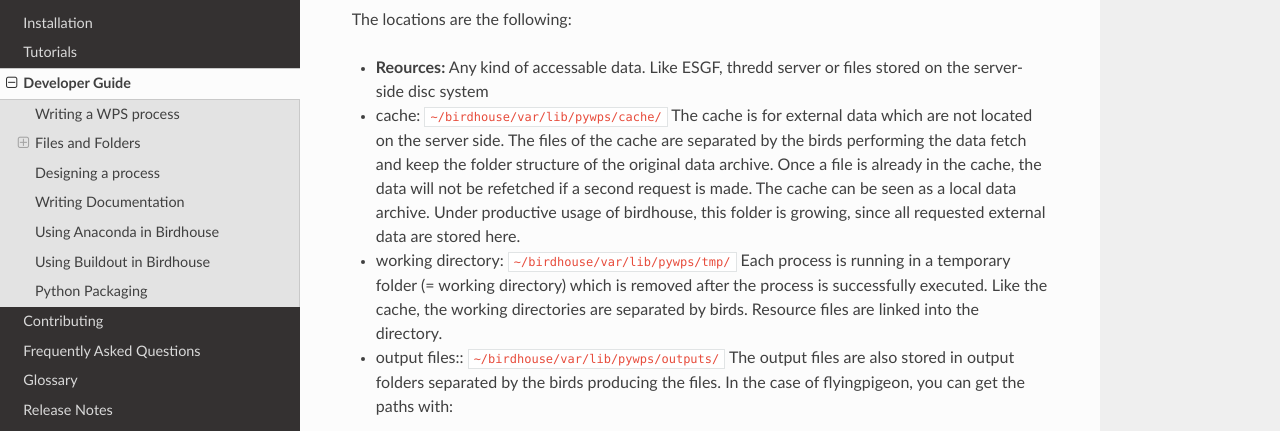
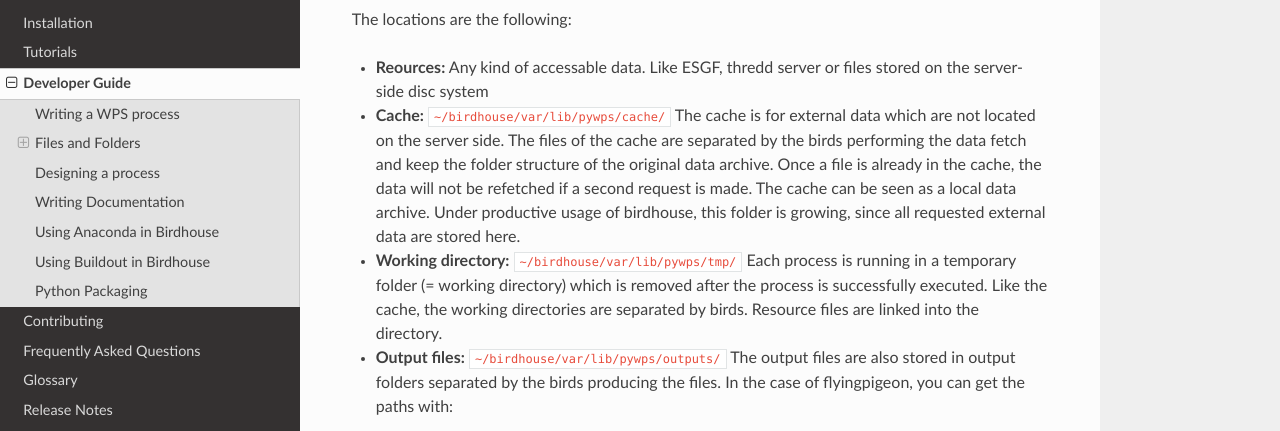
Before and after one commit to bird-house/birdhouse-docs, a Sphinx documentation site: the page built from docs/source/dev_guide.rst, in a window 1280 px wide and 900 px high, scrolled down 1612 px. Shown: the part 152-583 px from the top of the window. Built offline with Sphinx 7.4.7 and the Read the Docs theme 2.0.0, drawn with Linux system fonts in a browser that asks for light colours.

```diff
--- a/docs/source/dev_guide.rst
+++ b/docs/source/dev_guide.rst
@@ -63,11 +63,11 @@ The locations are the following:
 
 * **Reources:** Any kind of accessable data. Like ESGF, thredd server or files stored on the server-side disc system
 
-* cache: ``~/birdhouse/var/lib/pywps/cache/`` The cache is for external data which are not located on the server side. The files of the cache are separated by the birds performing the data fetch and keep the folder structure of the original data archive. Once a file is already in the cache, the data will not be refetched if a second request is made. The cache can be seen as a local data archive. Under productive usage of birdhouse, this folder is growing, since all requested external data are stored here.
+* **Cache:** ``~/birdhouse/var/lib/pywps/cache/`` The cache is for external data which are not located on the server side. The files of the cache are separated by the birds performing the data fetch and keep the folder structure of the original data archive. Once a file is already in the cache, the data will not be refetched if a second request is made. The cache can be seen as a local data archive. Under productive usage of birdhouse, this folder is growing, since all requested external data are stored here.
 
-* working directory: ``~/birdhouse/var/lib/pywps/tmp/`` Each process is running in a temporary folder (= working directory) which is removed after the process is successfully executed. Like the cache, the working directories are separated by birds. Resource files are linked into the directory.
+* **Working directory:** ``~/birdhouse/var/lib/pywps/tmp/`` Each process is running in a temporary folder (= working directory) which is removed after the process is successfully executed. Like the cache, the working directories are separated by birds. Resource files are linked into the directory.
 
-* output files:: ``~/birdhouse/var/lib/pywps/outputs/`` The output files are also stored in output folders separated by the birds producing the files. In the case of flyingpigeon, you can get the paths with:
+* **Output files:** ``~/birdhouse/var/lib/pywps/outputs/`` The output files are also stored in output folders separated by the birds producing the files. In the case of flyingpigeon, you can get the paths with:
 
 .. code-block:: python
 
```
